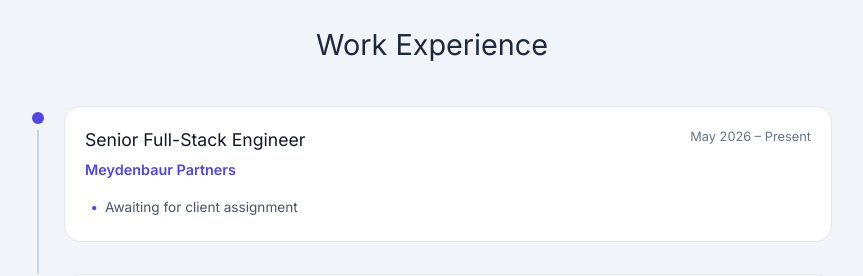
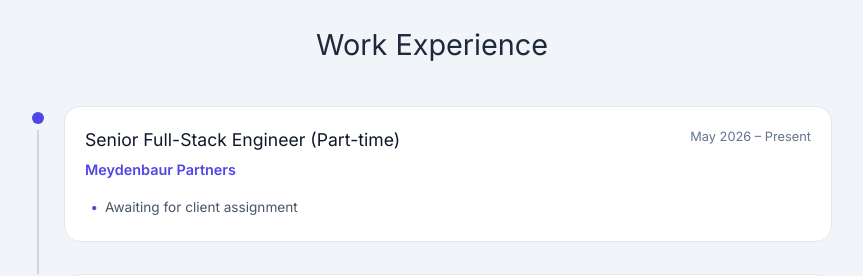
Before and after one commit to williamdancel/whadancel-portfolio, a Vue app: page / in a window 1280 px wide. Shown: the part 2740-3016 px from the top of the page, without its empty margins (208-1071 px from the left). Built offline with nearby package versions, Linux system fonts and the light colour scheme.

Commit message:
add part-time on meydenbaur

```diff
--- a/src/views/PortfolioHome.vue
+++ b/src/views/PortfolioHome.vue
@@ -354,7 +354,7 @@ const highlights: Project[] = [
 const experience: Job[] = [
   {
     company: "Meydenbaur Partners",
-    title: "Senior Full-Stack Engineer",
+    title: "Senior Full-Stack Engineer (Part-time)",
     date: "May 2026 – Present",
     bullets: [
       "Awaiting for client assignment",
```
